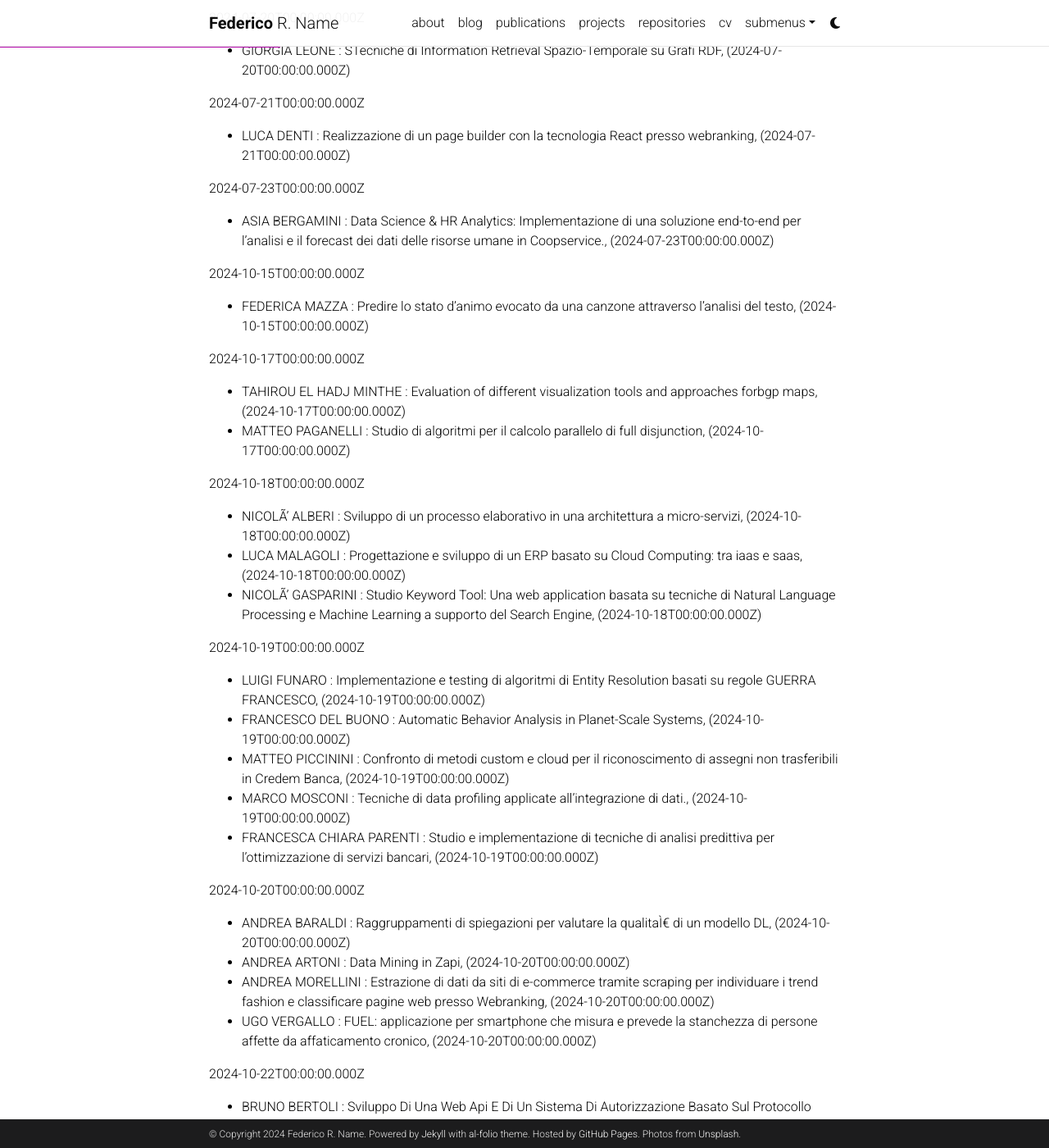
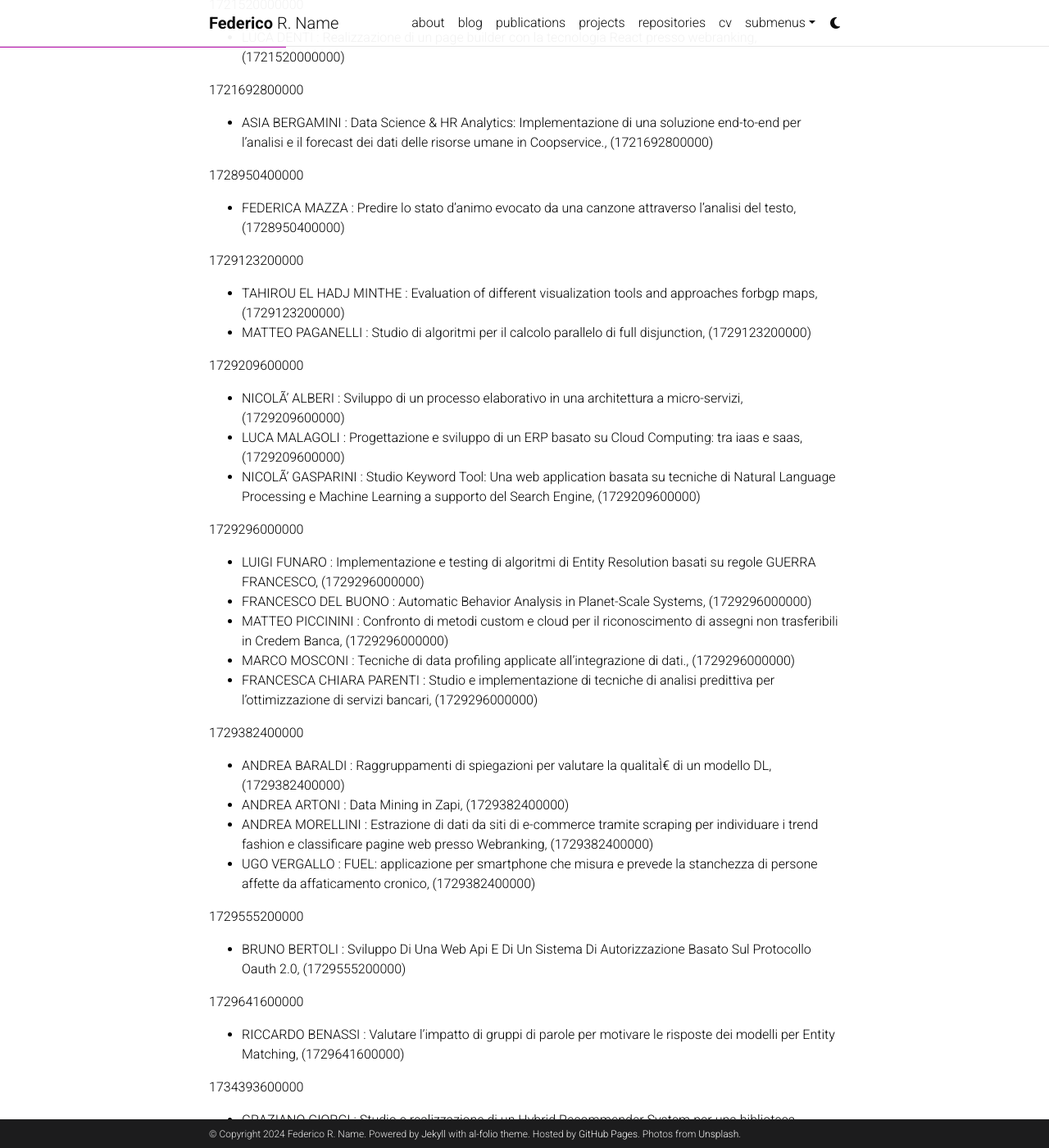
Before and after one commit to fedemelis/al-folio-old-test, a Jekyll site: the page built from _pages/thesis.md, in a window 1280 px wide and 1400 px high, scrolled down 2927 px. Shown: the whole window at 82% size. Built offline with Jekyll 4.4.1, drawn with Linux system fonts in a browser that asks for light colours; comment, search, counter and statistics services are not loaded; a style sheet for code colours, icons or effects is not loaded; some of the changed text lies outside the part shown.

Commit message:
automatic thesis update

```diff
--- a/_pages/thesis.md
+++ b/_pages/thesis.md
@@ -20,121 +20,121 @@
 ## Advisor in Master Thesis (Dipartimento di Ingegneria "Enzo Ferrari")
 
 
-2012-04-01T00:00:00.000Z
-- MARCO PEVARELLO : Studio di tecniche di "Automated Machine Learning": un caso di studio relativo all'entity Matching, (2012-04-01T00:00:00.000Z)
+1333238400000
+- MARCO PEVARELLO : Studio di tecniche di "Automated Machine Learning": un caso di studio relativo all'entity Matching, (1333238400000)
 
-2015-07-01T00:00:00.000Z
-- SARA CADEGNAGHI : Raccomandazione di pagine Web: un approccio Item Based Collaborative Filtering, (2015-07-01T00:00:00.000Z)
+1435708800000
+- SARA CADEGNAGHI : Raccomandazione di pagine Web: un approccio Item Based Collaborative Filtering, (1435708800000)
 
-2024-02-18T00:00:00.000Z
-- GABRIELE SIPIONE : Studio ed implementazione di tecniche di keyword search su database relazionali, (2024-02-18T00:00:00.000Z)
-- GIUSEPPE CACCIOTTOLI : Sviluppo di un sistema per la rilevazione di dati anomali in un warehouse management system, (2024-02-18T00:00:00.000Z)
+1708214400000
+- GABRIELE SIPIONE : Studio ed implementazione di tecniche di keyword search su database relazionali, (1708214400000)
+- GIUSEPPE CACCIOTTOLI : Sviluppo di un sistema per la rilevazione di dati anomali in un warehouse management system, (1708214400000)
 
-2024-02-19T00:00:00.000Z
-- MATTEO MARTELLA : Studio e implementazione di una soluzione di Business Intelligence basata su Elastic Search, (2024-02-19T00:00:00.000Z)
+1708300800000
+- MATTEO MARTELLA : Studio e implementazione di una soluzione di Business Intelligence basata su Elastic Search, (1708300800000)
 
-2024-02-21T00:00:00.000Z
-- ELEONORA MACCHIONI : Sviluppo Di Un Modulo Per L'estensione Delle FunzionalitÃ  Di Jd Edwards Enterpriseone Attraverso L'integrazione Con L'infrastruttura Oracle Cloud, (2024-02-21T00:00:00.000Z)
+1708473600000
+- ELEONORA MACCHIONI : Sviluppo Di Un Modulo Per L'estensione Delle FunzionalitÃ  Di Jd Edwards Enterpriseone Attraverso L'integrazione Con L'infrastruttura Oracle Cloud, (1708473600000)
 
-2024-02-23T00:00:00.000Z
-- VITTORIO NUTRICATO : Potenziare L'Analisi Delle Serie Temporali Finanziarie: Progettazione E Implementazione Di Un' Applicazione Web Per La Generazione Efficiente Di Dataset Per Il Machine Learning, (2024-02-23T00:00:00.000Z)
+1708646400000
+- VITTORIO NUTRICATO : Potenziare L'Analisi Delle Serie Temporali Finanziarie: Progettazione E Implementazione Di Un' Applicazione Web Per La Generazione Efficiente Di Dataset Per Il Machine Learning, (1708646400000)
 
-2024-04-17T00:00:00.000Z
-- CHIARA BERNABEI : Uso di tecniche di Network Analysis per migliorare la ricerca per keyword., (2024-04-17T00:00:00.000Z)
-- ANDREA ZAVARONI : Keyword Search su database relazionali attraverso tecniche di Information Retrieval, (2024-04-17T00:00:00.000Z)
+1713312000000
+- CHIARA BERNABEI : Uso di tecniche di Network Analysis per migliorare la ricerca per keyword., (1713312000000)
+- ANDREA ZAVARONI : Keyword Search su database relazionali attraverso tecniche di Information Retrieval, (1713312000000)
 
-2024-04-19T00:00:00.000Z
-- FABIO GIBERTINI : Sviluppo di un classificatore interattivo basato sull'algoritmo NaÃ¯ve Bayes, (2024-04-19T00:00:00.000Z)
-- ALESSANDRO LUPPI : Sperimentazione di tecniche di topic detection e classificazione di organizzazioni sulla base delle loro pagine web, (2024-04-19T00:00:00.000Z)
-- FILIPPO FAVALI : Usare le infobox per predire le categorie delle organizzazioni in Wikipedia, (2024-04-19T00:00:00.000Z)
+1713484800000
+- FABIO GIBERTINI : Sviluppo di un classificatore interattivo basato sull'algoritmo NaÃ¯ve Bayes, (1713484800000)
+- ALESSANDRO LUPPI : Sperimentazione di tecniche di topic detection e classificazione di organizzazioni sulla base delle loro pagine web, (1713484800000)
+- FILIPPO FAVALI : Usare le infobox per predire le categorie delle organizzazioni in Wikipedia, (1713484800000)
 
-2024-04-20T00:00:00.000Z
-- NICOLA STORCHI : L'automazione del processo di patch management, (2024-04-20T00:00:00.000Z)
-- MIRKO MUCCIARINI : Analisi dei flussi informativi legati ai processi logistici dell'azienda Mirage Granito Ceramico SPA, (2024-04-20T00:00:00.000Z)
+1713571200000
+- NICOLA STORCHI : L'automazione del processo di patch management, (1713571200000)
+- MIRKO MUCCIARINI : Analisi dei flussi informativi legati ai processi logistici dell'azienda Mirage Granito Ceramico SPA, (1713571200000)
 
-2024-04-21T00:00:00.000Z
-- FEDERICO MERCALLI : Search Intent Tool: Predire L'intento Di Ricerca Associato Ad Una Keyword, (2024-04-21T00:00:00.000Z)
-- CLAUDIA MORCACCINI : Studio E Sperimentazione Di Tecniche Per La Categorizzazione Di Testi Brevi: Il Caso D'uso Degli Articoli Scientifici, (2024-04-21T00:00:00.000Z)
-- MIRKO CAVECCHIA : Studio Di Tecniche Di Word Embedding Per Dati Strutturati Finalizzato Al Keyword Search, (2024-04-21T00:00:00.000Z)
-- SAMUELE CAMPIOLI : L'uso Di Tecniche Di Ensemble In Ambito Short Time Series Forecasting, (2024-04-21T00:00:00.000Z)
-- ANDREA SPINAZZOLA : Utilizzo Di Tecniche Di Topic Modelling Applicate A Comunicati Stampa, (2024-04-21T00:00:00.000Z)
+1713657600000
+- FEDERICO MERCALLI : Search Intent Tool: Predire L'intento Di Ricerca Associato Ad Una Keyword, (1713657600000)
+- CLAUDIA MORCACCINI : Studio E Sperimentazione Di Tecniche Per La Categorizzazione Di Testi Brevi: Il Caso D'uso Degli Articoli Scientifici, (1713657600000)
+- MIRKO CAVECCHIA : Studio Di Tecniche Di Word Embedding Per Dati Strutturati Finalizzato Al Keyword Search, (1713657600000)
+- SAMUELE CAMPIOLI : L'uso Di Tecniche Di Ensemble In Ambito Short Time Series Forecasting, (1713657600000)
+- ANDREA SPINAZZOLA : Utilizzo Di Tecniche Di Topic Modelling Applicate A Comunicati Stampa, (1713657600000)
 
-2024-04-22T00:00:00.000Z
-- MATTEO MANNI : Modelli Di Word E Graph Embedding Applicati Alla Toponomastica, (2024-04-22T00:00:00.000Z)
-- STEFANO CAPUCCINI : Applicazione Di Tecniche Statistiche E Modelli Regressivi Di Machine Learning Per L'analisi E La Previsione Di Serie Temporali: Due Casi Di Studio In Ambito Bancario, (2024-04-22T00:00:00.000Z)
+1713744000000
+- MATTEO MANNI : Modelli Di Word E Graph Embedding Applicati Alla Toponomastica, (1713744000000)
+- STEFANO CAPUCCINI : Applicazione Di Tecniche Statistiche E Modelli Regressivi Di Machine Learning Per L'analisi E La Previsione Di Serie Temporali: Due Casi Di Studio In Ambito Bancario, (1713744000000)
 
-2024-04-23T00:00:00.000Z
-- MARIO CRISTIANO : Progettazione di un'architettura dati attraverso l'uso del paradigma Data Mesh, (2024-04-23T00:00:00.000Z)
-- FEDERICO SILVESTRI : Progettazione, sviluppo e uso di un'applicazione per la stima delle vendite in Inalca Food & Beverage, (2024-04-23T00:00:00.000Z)
+1713830400000
+- MARIO CRISTIANO : Progettazione di un'architettura dati attraverso l'uso del paradigma Data Mesh, (1713830400000)
+- FEDERICO SILVESTRI : Progettazione, sviluppo e uso di un'applicazione per la stima delle vendite in Inalca Food & Beverage, (1713830400000)
 
-2024-06-21T00:00:00.000Z
-- RICCARDO PICCOLO : Doyle: il modulo per l'estrazione e analisi di dati da un social network, (2024-06-21T00:00:00.000Z)
-- RICCARDO PICCOLO : Doyle: Il Modulo Per L'estrazione E Analisi Di Dati Da Social Network, (2024-06-21T00:00:00.000Z)
+1718928000000
+- RICCARDO PICCOLO : Doyle: il modulo per l'estrazione e analisi di dati da un social network, (1718928000000)
+- RICCARDO PICCOLO : Doyle: Il Modulo Per L'estrazione E Analisi Di Dati Da Social Network, (1718928000000)
 
-2024-06-22T00:00:00.000Z
-- DAVIDE IAVICOLI : Tecniche Di Active Learning Per Serie Temporali, (2024-06-22T00:00:00.000Z)
-- CECILIA DI COSTANZO : Distillare Conoscenza Da Big Data Testuali: Applicazione Al Caso Di Un Lungo Romanzo E A Brevi Voci Di Glossario, (2024-06-22T00:00:00.000Z)
-- MATTEO ROCCO : Modelli Di Previsione Temporale Nella Produzione Industriale, (2024-06-22T00:00:00.000Z)
+1719014400000
+- DAVIDE IAVICOLI : Tecniche Di Active Learning Per Serie Temporali, (1719014400000)
+- CECILIA DI COSTANZO : Distillare Conoscenza Da Big Data Testuali: Applicazione Al Caso Di Un Lungo Romanzo E A Brevi Voci Di Glossario, (1719014400000)
+- MATTEO ROCCO : Modelli Di Previsione Temporale Nella Produzione Industriale, (1719014400000)
 
-2024-06-23T00:00:00.000Z
-- DAVIDE PITTINI : Studio, sviluppo e valutazione di Modelli di Classificazione per Serie Temporali intrinsecamente Interpretabili, (2024-06-23T00:00:00.000Z)
-- CYNTIA VALERIA BIONDI RUSSO : Language Model per la finanza, (2024-06-23T00:00:00.000Z)
+1719100800000
+- DAVIDE PITTINI : Studio, sviluppo e valutazione di Modelli di Classificazione per Serie Temporali intrinsecamente Interpretabili, (1719100800000)
+- CYNTIA VALERIA BIONDI RUSSO : Language Model per la finanza, (1719100800000)
 
-2024-07-18T00:00:00.000Z
-- MARCO FRIGIERI : Applicazione di tecniche di analisi testuale per la valutazione merceologica della composizione degli acquisti, (2024-07-18T00:00:00.000Z)
-- STEFANO SALA : Ricerca per keyword in database relazionali tramite MongoDB, (2024-07-18T00:00:00.000Z)
+1721260800000
+- MARCO FRIGIERI : Applicazione di tecniche di analisi testuale per la valutazione merceologica della composizione degli acquisti, (1721260800000)
+- STEFANO SALA : Ricerca per keyword in database relazionali tramite MongoDB, (1721260800000)
 
-2024-07-20T00:00:00.000Z
-- GIORGIA LEONE : STecniche di Information Retrieval Spazio-Temporale su Grafi RDF, (2024-07-20T00:00:00.000Z)
+1721433600000
+- GIORGIA LEONE : STecniche di Information Retrieval Spazio-Temporale su Grafi RDF, (1721433600000)
 
-2024-07-21T00:00:00.000Z
-- LUCA DENTI : Realizzazione di un page builder con la tecnologia React presso webranking, (2024-07-21T00:00:00.000Z)
+1721520000000
+- LUCA DENTI : Realizzazione di un page builder con la tecnologia React presso webranking, (1721520000000)
 
-2024-07-23T00:00:00.000Z
-- ASIA BERGAMINI : Data Science & HR Analytics: Implementazione di una soluzione end-to-end per l'analisi e il forecast dei dati delle risorse umane in Coopservice., (2024-07-23T00:00:00.000Z)
+1721692800000
+- ASIA BERGAMINI : Data Science & HR Analytics: Implementazione di una soluzione end-to-end per l'analisi e il forecast dei dati delle risorse umane in Coopservice., (1721692800000)
 
-2024-10-15T00:00:00.000Z
-- FEDERICA MAZZA : Predire lo stato d'animo evocato da una canzone attraverso l'analisi del testo, (2024-10-15T00:00:00.000Z)
+1728950400000
+- FEDERICA MAZZA : Predire lo stato d'animo evocato da una canzone attraverso l'analisi del testo, (1728950400000)
 
-2024-10-17T00:00:00.000Z
-- TAHIROU EL HADJ MINTHE : Evaluation of different visualization tools and approaches forbgp maps, (2024-10-17T00:00:00.000Z)
-- MATTEO PAGANELLI : Studio di algoritmi per il calcolo parallelo di full disjunction, (2024-10-17T00:00:00.000Z)
+1729123200000
+- TAHIROU EL HADJ MINTHE : Evaluation of different visualization tools and approaches forbgp maps, (1729123200000)
+- MATTEO PAGANELLI : Studio di algoritmi per il calcolo parallelo di full disjunction, (1729123200000)
 
-2024-10-18T00:00:00.000Z
-- NICOLÃ’ ALBERI : Sviluppo di un processo elaborativo in una architettura a micro-servizi, (2024-10-18T00:00:00.000Z)
-- LUCA MALAGOLI : Progettazione e sviluppo di un ERP basato su Cloud Computing: tra iaas e saas, (2024-10-18T00:00:00.000Z)
+1729209600000
+- NICOLÃ’ ALBERI : Sviluppo di un processo elaborativo in una architettura a micro-servizi, (1729209600000)
+- LUCA MALAGOLI : Progettazione e sviluppo di un ERP basato su Cloud Computing: tra iaas e saas, (1729209600000)
 - NICOLÃ’ GASPARINI : Studio Keyword Tool: Una web application basata su tecniche di
  Natural Language Processing e Machine Learning
- a supporto del Search Engine, (2024-10-18T00:00:00.000Z)
+ a supporto del Search Engine, (1729209600000)
 
-2024-10-19T00:00:00.000Z
-- LUIGI FUNARO : Implementazione e testing di algoritmi di Entity Resolution basati su regole GUERRA FRANCESCO, (2024-10-19T00:00:00.000Z)
-- FRANCESCO DEL BUONO : Automatic Behavior Analysis in Planet-Scale Systems, (2024-10-19T00:00:00.000Z)
-- MATTEO PICCININI : Confronto di metodi custom e cloud per il riconoscimento di assegni non trasferibili in Credem Banca, (2024-10-19T00:00:00.000Z)
-- MARCO MOSCONI : Tecniche di data profiling applicate all'integrazione di dati., (2024-10-19T00:00:00.000Z)
-- FRANCESCA CHIARA PARENTI : Studio e implementazione di tecniche di analisi predittiva per l'ottimizzazione di servizi bancari, (2024-10-19T00:00:00.000Z)
+1729296000000
+- LUIGI FUNARO : Implementazione e testing di algoritmi di Entity Resolution basati su regole GUERRA FRANCESCO, (1729296000000)
+- FRANCESCO DEL BUONO : Automatic Behavior Analysis in Planet-Scale Systems, (1729296000000)
+- MATTEO PICCININI : Confronto di metodi custom e cloud per il riconoscimento di assegni non trasferibili in Credem Banca, (1729296000000)
+- MARCO MOSCONI : Tecniche di data profiling applicate all'integrazione di dati., (1729296000000)
+- FRANCESCA CHIARA PARENTI : Studio e implementazione di tecniche di analisi predittiva per l'ottimizzazione di servizi bancari, (1729296000000)
 
-2024-10-20T00:00:00.000Z
-- ANDREA BARALDI : Raggruppamenti di spiegazioni per valutare la qualitaÌ€ di un modello DL, (2024-10-20T00:00:00.000Z)
-- ANDREA ARTONI : Data Mining in Zapi, (2024-10-20T00:00:00.000Z)
-- ANDREA MORELLINI : Estrazione di dati da siti di e-commerce tramite scraping per individuare i trend fashion e classificare pagine web presso Webranking, (2024-10-20T00:00:00.000Z)
-- UGO VERGALLO : FUEL: applicazione per smartphone che misura e prevede la stanchezza di persone affette da affaticamento cronico, (2024-10-20T00:00:00.000Z)
+1729382400000
+- ANDREA BARALDI : Raggruppamenti di spiegazioni per valutare la qualitaÌ€ di un modello DL, (1729382400000)
+- ANDREA ARTONI : Data Mining in Zapi, (1729382400000)
+- ANDREA MORELLINI : Estrazione di dati da siti di e-commerce tramite scraping per individuare i trend fashion e classificare pagine web presso Webranking, (1729382400000)
+- UGO VERGALLO : FUEL: applicazione per smartphone che misura e prevede la stanchezza di persone affette da affaticamento cronico, (1729382400000)
 
-2024-10-22T00:00:00.000Z
-- BRUNO BERTOLI : Sviluppo Di Una Web Api E Di Un Sistema Di Autorizzazione Basato Sul Protocollo Oauth 2.0, (2024-10-22T00:00:00.000Z)
+1729555200000
+- BRUNO BERTOLI : Sviluppo Di Una Web Api E Di Un Sistema Di Autorizzazione Basato Sul Protocollo Oauth 2.0, (1729555200000)
 
-2024-10-23T00:00:00.000Z
-- RICCARDO BENASSI : Valutare l'impatto di gruppi di parole per motivare le risposte dei modelli per Entity Matching, (2024-10-23T00:00:00.000Z)
+1729641600000
+- RICCARDO BENASSI : Valutare l'impatto di gruppi di parole per motivare le risposte dei modelli per Entity Matching, (1729641600000)
 
-2024-12-17T00:00:00.000Z
-- GRAZIANO GIORGI : Studio e realizzazione di un Hybrid Recommender System per una biblioteca, (2024-12-17T00:00:00.000Z)
+1734393600000
+- GRAZIANO GIORGI : Studio e realizzazione di un Hybrid Recommender System per una biblioteca, (1734393600000)
 
-2024-12-22T00:00:00.000Z
-- LORENZO FERRARI : Clustering Di Pagine Web Sulla Base Della SimilaritÃ  Strutturale, (2024-12-22T00:00:00.000Z)
-- SALVATORE PIACENTILE : Mala Uva: Malicious Authentication Log Analyzer For User Vpn Access. NestlÃ© Applied Use Case., (2024-12-22T00:00:00.000Z)
+1734825600000
+- LORENZO FERRARI : Clustering Di Pagine Web Sulla Base Della SimilaritÃ  Strutturale, (1734825600000)
+- SALVATORE PIACENTILE : Mala Uva: Malicious Authentication Log Analyzer For User Vpn Access. NestlÃ© Applied Use Case., (1734825600000)
 
-2024-12-23T00:00:00.000Z
-- DAMIANO SOLERTE : Apache Spark GPU: Elaborazione rapida di dati su GPU attraverso le librerie RAPIDS, (2024-12-23T00:00:00.000Z)
+1734912000000
+- DAMIANO SOLERTE : Apache Spark GPU: Elaborazione rapida di dati su GPU attraverso le librerie RAPIDS, (1734912000000)
 
 ## Advisor in Bachelor Thesis (Dipartimento di Ingegneria "Enzo Ferrari")
 
```
